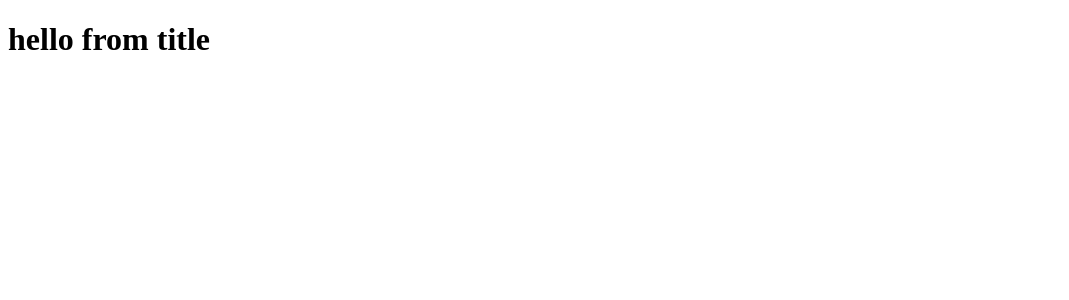
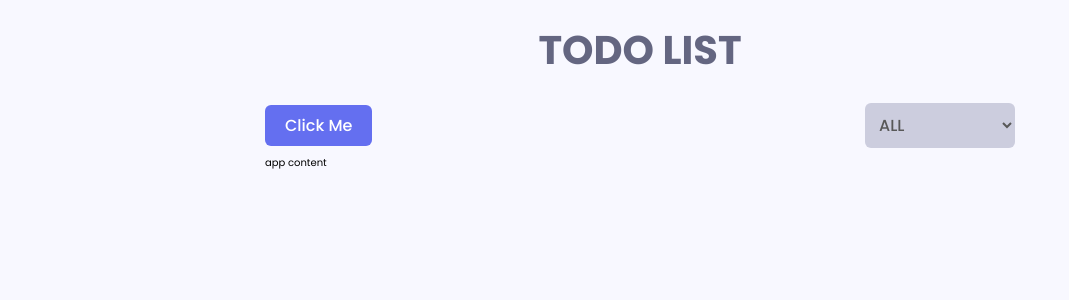
Before and after one commit to 70928manson/react-redux-framer-todo, a React (Create React App) app: page / in a window 1280 px wide. Shown: the top 300 px of the page, without its empty margins (0-1069 px from the left). Built offline with nearby package versions, Linux system fonts and the light colour scheme; the HTML template or start-up script is replaced by a standard one.

Commit message:
app header update

```diff
--- a/src/App.js
+++ b/src/App.js
@@ -1,10 +1,27 @@
 import React from 'react';
+import { ReactDOM } from 'react-dom';
 import PageTitle from './components/PageTitle';
+import './styles/GlobalStyles.css';
+import styles from './styles/modules/app.module.scss';
+import AppHeader from './components/AppHeader';
+import AppContent from './components/AppContent';
+
+//font font-weight
+import '@fontsource/poppins';
+import '@fontsource/poppins/500.css';
+import '@fontsource/poppins/600.css';
+import '@fontsource/poppins/700.css';
+
+
 
 function App() {
   return (
     <div className="container">
-      <PageTitle></PageTitle>
+      <PageTitle>TODO LIST</PageTitle>
+      <div className={styles.app__wrapper}>
+        <AppHeader></AppHeader>
+        <AppContent></AppContent>
+      </div>
     </div>
   );
 }
--- /dev/null
+++ b/src/components/AppContent.js
@@ -0,0 +1,11 @@
+import React from 'react';
+
+const AppContent = () => {
+    return (
+        <div>
+            app content
+        </div>
+    );
+};
+
+export default AppContent;
--- /dev/null
+++ b/src/components/AppHeader.js
@@ -0,0 +1,18 @@
+import React from 'react';
+import Button, { SelectButton } from './Button';
+import styles from '../styles/modules/app.module.scss';
+
+const AppHeader = () => {
+    return (
+        <div className={styles.appHeader}>
+            <Button variant="primary">Click me</Button>
+            <SelectButton id="status">
+                <option value="all">ALL</option>
+                <option value="incomplete">incomplete</option>
+                <option value="complete">complete</option>
+            </SelectButton>
+        </div>
+    );
+};
+
+export default AppHeader;
--- /dev/null
+++ b/src/components/Button.js
@@ -0,0 +1,35 @@
+import React from 'react';
+import styles from '../styles/modules/button.module.scss';
+import { getClasses } from '../utils/getClasses';
+
+const buttonTypes = {
+    primary: 'primary',
+    secondary: 'secondary'
+}
+
+//children AppHeader button夾得字， type判斷button還是submit，variant 判斷button用哪一種class
+const Button = ({ children, type, variant, ...rest }) => {
+    return (
+        <button className={getClasses([
+            styles.button,
+            styles[`button--${buttonTypes[variant]}`]
+            ])}
+        type={type === 'submit' ? 'submit' : 'button'}
+        {...rest}>
+            {children}
+        </button>
+    );
+};
+
+const SelectButton = ({ children, ...rest }) => {
+    return (
+        <select
+          className={getClasses([styles.button,
+          styles.button__select])}
+          {...rest}>
+            {children}
+        </select>
+    )
+}
+export { SelectButton };
+export default Button;
--- a/src/components/PageTitle.js
+++ b/src/components/PageTitle.js
@@ -1,10 +1,9 @@
 import React from 'react';
+import style from '../styles/modules/title.module.scss';
 
-const PageTitle = () => {
+const PageTitle = ({children}) => {
     return (
-        <div>
-            <h1>hello from title</h1>
-        </div>
+        <p className={style.title}>{children}</p>
     );
 };
 
--- /dev/null
+++ b/src/utils/getClasses.js
@@ -0,0 +1,7 @@
+export const getClasses = (classes) =>
+  classes
+    .filter((item) => item !== '')
+    .join(' ')
+    .trim();
+
+//在每個item之間加上空白並轉成字串，在去掉字串起始和結尾的空白
```
